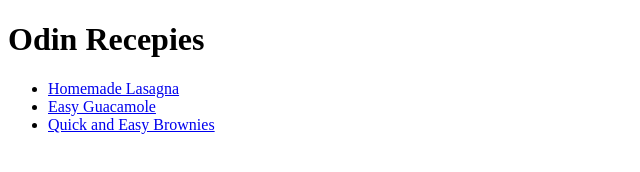
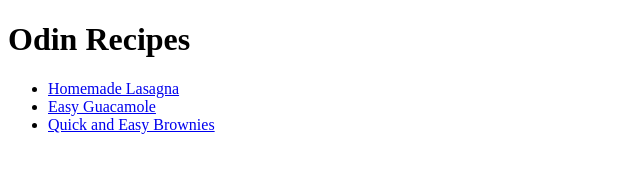
Before and after one commit to MonishKanneboina/odin-recipes, a plain HTML site: page index.html in a window 1280 px wide. Shown: the full height of the page, 0-640 px from the left. Drawn offline with Linux system fonts and the light colour scheme.

Commit message:
Fixed typo on index.html

```diff
--- a/index.html
+++ b/index.html
@@ -3,10 +3,10 @@
 <head>
     <meta charset="UTF-8">
     <meta name="viewport" content="width=device-width, initial-scale=1.0">
-    <title>Odin Recepies</title>
+    <title>Odin Recipes</title>
 </head>
 <body>
-    <h1>Odin Recepies</h1>
+    <h1>Odin Recipes</h1>
 
 
     <ul>
```
